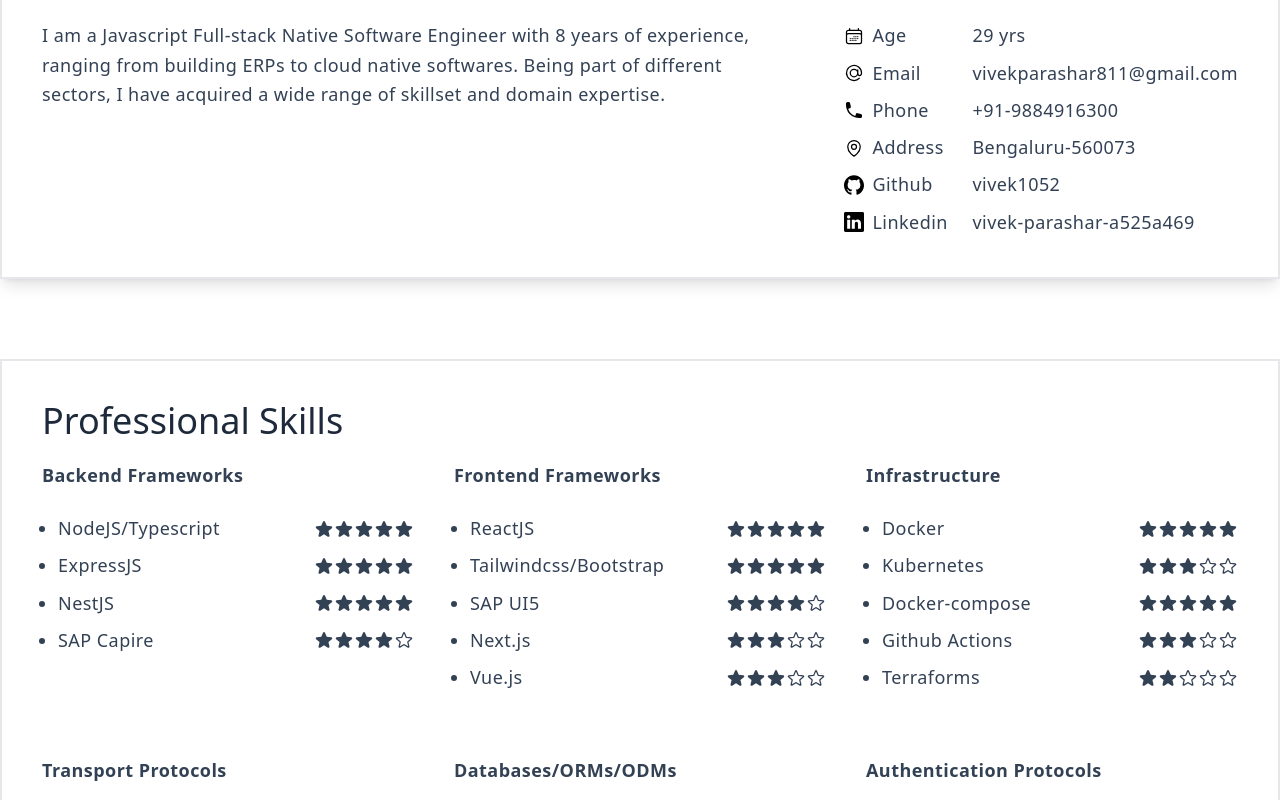
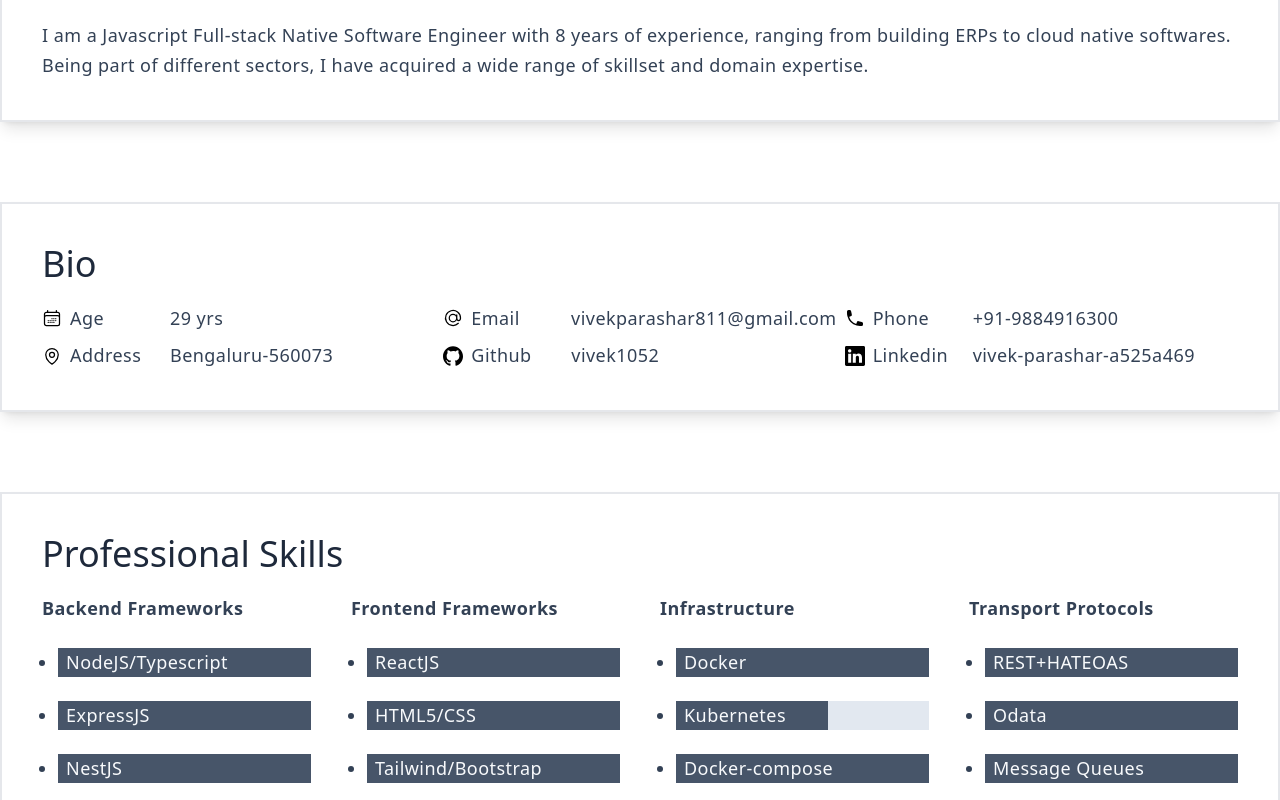
Before and after one commit to vivek1052/vivek1052.github.io, a Next.js app: page / in a window 1280 px wide. Shown: the part 820-1620 px from the top of the page. Built offline with nearby package versions, Linux system fonts and the light colour scheme.

Commit message:
new rating bar

```diff
--- a/src/components/about.tsx
+++ b/src/components/about.tsx
@@ -1,92 +1,12 @@
-import { ReactElement } from "react";
-import {
-  calendarIcon,
-  emailIcon,
-  githubIcon,
-  linkedInIcon,
-  locationIcon,
-  phoneIcon,
-} from "./icons";
-
-function BioItem({
-  icon,
-  text,
-  value,
+export default function About({
+  about,
 }: Readonly<{
-  icon: JSX.Element;
-  text: string;
-  value: string | ReactElement;
+  about: string;
 }>) {
   return (
-    <div className="flex flex-row items-center">
-      <div className="flex flex-row w-32 items-center">
-        {icon}
-        <div className="card-text">{text}</div>
-      </div>
-      <div className="card-text">{value}</div>
+    <div className="card">
+      <div className="card-title">About Me</div>
+      <div className="card-text">{about}</div>
     </div>
   );
 }
-
-export default function About({
-  about,
-  bio,
-}: Readonly<{
-  about: string;
-  bio: {
-    dob: string;
-    email: string;
-    phone: string;
-    address: string;
-    githubHandle: string;
-    githubLink: string;
-    linkedinHandle: string;
-    linkedinLink: string;
-  };
-}>) {
-  function getAge(dateString: string) {
-    const today = new Date();
-    const birthDate = new Date(dateString);
-    let age = today.getFullYear() - birthDate.getFullYear();
-    const m = today.getMonth() - birthDate.getMonth();
-    if (m < 0 || (m === 0 && today.getDate() < birthDate.getDate())) {
-      age--;
-    }
-    return age;
-  }
-
-  return (
-    <div className="card">
-      <div className="grid grid-flow-row gap-10 lg:grid-flow-col lg:grid-col-2 lg:gap-20 print:gap-5">
-        <div>
-          <div className="card-title">About Me</div>
-          <div className="card-text">{about}</div>
-        </div>
-
-        <div>
-          <div className="card-title">Bio</div>
-          <div className="grid grid-cols-1 gap-2 print:grid-cols-2  print:gap-2">
-            <BioItem
-              icon={calendarIcon}
-              text="Age"
-              value={`${getAge(bio.dob)} yrs`}
-            />
-            <BioItem icon={emailIcon} text="Email" value={bio.email} />
-            <BioItem icon={phoneIcon} text="Phone" value={bio.phone} />
-            <BioItem icon={locationIcon} text="Address" value={bio.address} />
-            <BioItem
-              icon={githubIcon}
-              text="Github"
-              value={<a href={bio.githubLink}>{bio.githubHandle}</a>}
-            />
-            <BioItem
-              icon={linkedInIcon}
-              text="Linkedin"
-              value={<a href={bio.linkedinLink}>{bio.linkedinHandle}</a>}
-            />
-          </div>
-        </div>
-      </div>
-    </div>
-  );
-}
--- /dev/null
+++ b/src/components/bio.tsx
@@ -0,0 +1,81 @@
+import { ReactElement } from "react";
+import {
+  calendarIcon,
+  emailIcon,
+  phoneIcon,
+  locationIcon,
+  githubIcon,
+  linkedInIcon,
+} from "./icons";
+
+function getAge(dateString: string) {
+  const today = new Date();
+  const birthDate = new Date(dateString);
+  let age = today.getFullYear() - birthDate.getFullYear();
+  const m = today.getMonth() - birthDate.getMonth();
+  if (m < 0 || (m === 0 && today.getDate() < birthDate.getDate())) {
+    age--;
+  }
+  return age;
+}
+
+function BioItem({
+  icon,
+  text,
+  value,
+}: Readonly<{
+  icon: JSX.Element;
+  text: string;
+  value: string | ReactElement;
+}>) {
+  return (
+    <div className="flex flex-row items-center">
+      <div className="flex flex-row w-32 items-center">
+        {icon}
+        <div className="card-text">{text}</div>
+      </div>
+      <div className="card-text">{value}</div>
+    </div>
+  );
+}
+
+export default function Bio({
+  bio,
+}: {
+  bio: {
+    dob: string;
+    email: string;
+    phone: string;
+    address: string;
+    githubHandle: string;
+    githubLink: string;
+    linkedinHandle: string;
+    linkedinLink: string;
+  };
+}) {
+  return (
+    <div className="card">
+      <div className="card-title">Bio</div>
+      <div className="grid grid-cols-1 lg:grid-cols-2 xl:grid-cols-3 print:grid-cols-2 gap-2   print:gap-2">
+        <BioItem
+          icon={calendarIcon}
+          text="Age"
+          value={`${getAge(bio.dob)} yrs`}
+        />
+        <BioItem icon={emailIcon} text="Email" value={bio.email} />
+        <BioItem icon={phoneIcon} text="Phone" value={bio.phone} />
+        <BioItem icon={locationIcon} text="Address" value={bio.address} />
+        <BioItem
+          icon={githubIcon}
+          text="Github"
+          value={<a href={bio.githubLink}>{bio.githubHandle}</a>}
+        />
+        <BioItem
+          icon={linkedInIcon}
+          text="Linkedin"
+          value={<a href={bio.linkedinLink}>{bio.linkedinHandle}</a>}
+        />
+      </div>
+    </div>
+  );
+}
--- a/src/components/skills.tsx
+++ b/src/components/skills.tsx
@@ -1,20 +1,3 @@
-import { starIconFilled, starIconOutLined } from "./icons";
-
-function Profeciency(level: number) {
-  const filledStars = level;
-  const emptyStars = 5 - level;
-  return (
-    <div className="flex flex-row items-center">
-      {[...Array(filledStars)].map(() => {
-        return starIconFilled;
-      })}
-      {[...Array(emptyStars)].map(() => {
-        return starIconOutLined;
-      })}
-    </div>
-  );
-}
-
 function SkillSet(
   skillSet: Readonly<{
     title: string;
@@ -31,9 +14,16 @@
         {skillSet.items.map((item, i) => {
           return (
             <li key={i} className="list-item">
-              <div className="flex flex-row justify-between">
-                {item.name}
-                {Profeciency(item.level)}
+              <div className="relative w-full  whitespace-nowrap indent-2 print:indent-1 z-0">
+                <div
+                  className="absolute overflow-hidden z-10 bg-slate-600 text-slate-50 "
+                  style={{ width: `${item.level * 20}%` }}
+                >
+                  {item.name}
+                </div>
+                <div className="absolute overflow-hidden  w-full bg-slate-200">
+                  {item.name}
+                </div>
               </div>
             </li>
           );
@@ -57,7 +47,7 @@
   return (
     <div className="card">
       <div className="card-title">Professional Skills</div>
-      <div className="grid grid-cols-1 md:grid-cols-2 lg:grid-cols-3 print:grid-cols-3 gap-5 md:gap-10 print:gap-3">
+      <div className="grid grid-cols-2 md:grid-cols-3 lg:grid-cols-4 print:grid-cols-4 gap-5 md:gap-10 print:gap-3">
         {skills.map((skill, i) => {
           return <SkillSet key={i} {...skill} />;
         })}
--- a/src/components/topCard.tsx
+++ b/src/components/topCard.tsx
@@ -14,7 +14,7 @@
         alt=""
         className="print:hidden h-[546px] object-cover"
       />
-      <div className="print:relative print:p-0 absolute z-10 top-0 left-0 w-full h-full p-8 bg-black bg-opacity-60">
+      <div className="print:relative print:p-0 absolute z-10 top-0 left-0 w-full h-full p-8 bg-black bg-opacity-60 print:bg-white">
         <img
           src="/avatar.png"
           alt=""
@@ -22,11 +22,15 @@
         />
 
         <div className="print:py-0 mx-auto text-center py-2">
-          <h2 className="text-4xl font-extrabold text-white mb-5 print:text-slate-400">
+          <h2 className="text-4xl font-extrabold text-white mb-5 print:text-slate-600">
             {name}
           </h2>
-          <h5 className="text-xl font-normal text-slate-300">{title}</h5>
-          <h5 className="text-xl font-normal text-slate-300">{subtitle}</h5>
+          <h5 className="text-xl font-normal text-slate-300 print:text-slate-500">
+            {title}
+          </h5>
+          <h5 className="text-xl font-normal text-slate-300  print:text-slate-500">
+            {subtitle}
+          </h5>
         </div>
       </div>
     </div>
--- a/src/pages/index.tsx
+++ b/src/pages/index.tsx
@@ -8,6 +8,7 @@
 import Project from "@/components/project";
 import Certification from "@/components/certification";
 import Award from "@/components/awards";
+import Bio from "@/components/bio";
 
 export default function Home() {
   return (
@@ -21,6 +22,7 @@
             subtitle={userData.subtitle}
           />
           <About about={userData.aboutMe} bio={userData.bio} />
+          <Bio bio={userData.bio} />
           <Skills skills={userData.skills} />
           <Experience experiences={userData.experience} />
           <Project projects={userData.projects} />
--- a/src/styles/globals.css
+++ b/src/styles/globals.css
@@ -5,6 +5,7 @@
 @layer components {
   .body {
     @apply max-w-[1280px] mx-auto;
+    -webkit-print-color-adjust: exact !important;
   }
 
   .card {
@@ -16,7 +17,7 @@
   }
 
   .card-text {
-    @apply text-slate-700 text-lg leading-relaxed tracking-wide print:text-xs print:tracking-normal;
+    @apply text-slate-700 text-lg leading-relaxed tracking-wide print:font-medium print:text-xs print:tracking-normal;
   }
 
   .card-text-light {
--- a/src/userData.ts
+++ b/src/userData.ts
@@ -86,10 +86,10 @@
       title: "Frontend Frameworks",
       items: [
         { name: "ReactJS", level: 5 },
-        { name: "Tailwindcss/Bootstrap", level: 5 },
+        { name: "HTML5/CSS", level: 5 },
+        { name: "Tailwind/Bootstrap", level: 5 },
         { name: "SAP UI5", level: 4 },
-        { name: "Next.js", level: 3 },
-        { name: "Vue.js", level: 3 },
+        { name: "Next.js/Vue.js", level: 3 },
       ],
     },
     {
@@ -123,7 +123,7 @@
       ],
     },
     {
-      title: "Authentication Protocols",
+      title: "Auth Protocols",
       items: [
         { name: "OIDC", level: 5 },
         { name: "OAuth2", level: 5 },
```
